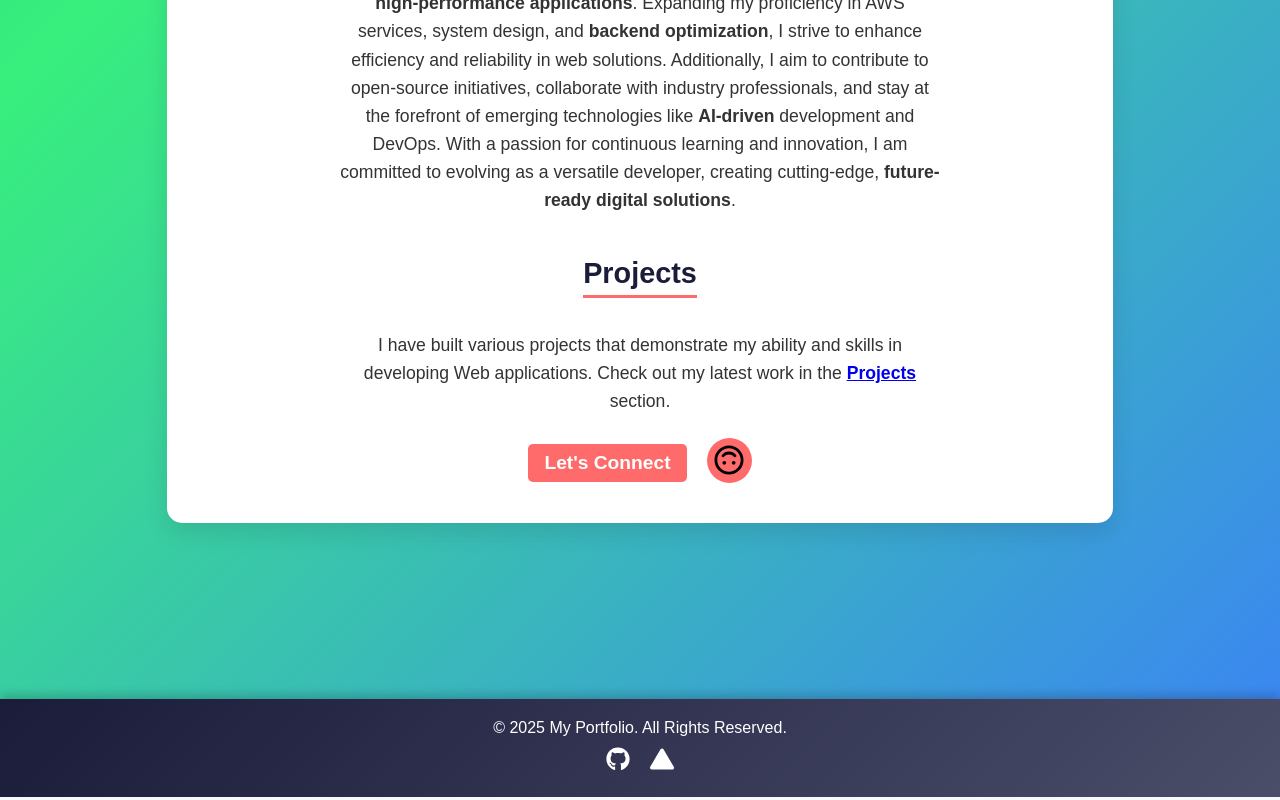
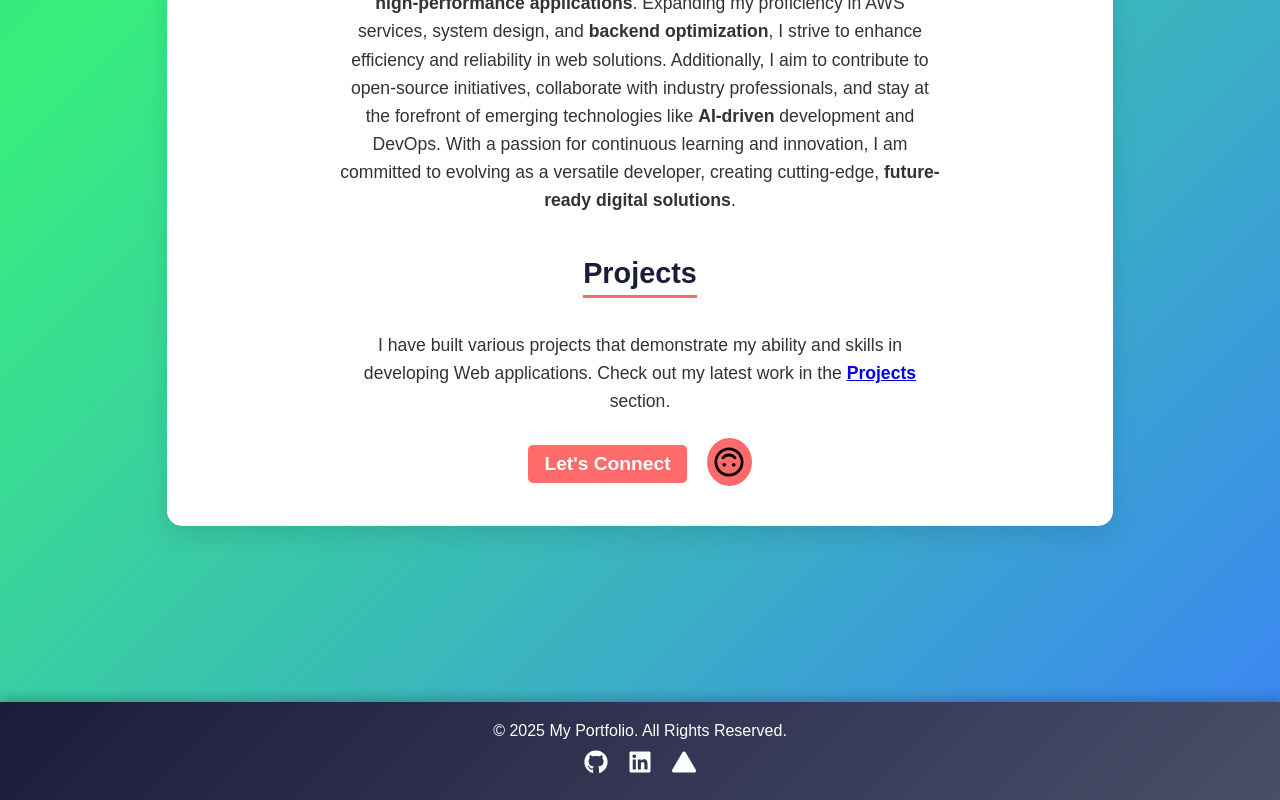
Before and after one commit to my-nxt-learnings/NikhilProtfolio, a React (Create React App) app: page /about in a window 1280 px wide. Shown: the part 1882-2682 px from the top of the page. Built offline with nearby package versions, Linux system fonts and the light colour scheme; a web font is replaced by a local one.

Commit message:
deploymentVersion2

```diff
--- a/src/components/About/index.css
+++ b/src/components/About/index.css
@@ -96,9 +96,7 @@
   border-radius: 30px;
   font-size: 1.2rem;
   font-weight: 600;
-  transition:
-    transform 0.3s ease-in-out,
-    background-color 0.3s;
+  transition: transform 0.3s ease-in-out, background-color 0.3s;
 }
 
 .btn:hover {
@@ -150,6 +148,6 @@
   align-items: center;
 }
 
-.letsconnect{
+.letsconnect {
   margin-right: 20px;
 }
--- a/src/components/Footer/index.css
+++ b/src/components/Footer/index.css
@@ -22,7 +22,9 @@
   color: #ffffff;
   font-size: 1.5rem;
   margin: 0 10px;
-  transition: transform 0.3s ease-in-out, color 0.3s ease-in-out;
+  transition:
+    transform 0.3s ease-in-out,
+    color 0.3s ease-in-out;
 }
 
 .footer-icons a:hover {
--- a/src/components/Footer/index.js
+++ b/src/components/Footer/index.js
@@ -1,5 +1,5 @@
 import './index.css'
-import {FaFacebook, FaTwitter, FaLinkedin, FaGithub} from 'react-icons/fa'
+import {FaLinkedin, FaGithub} from 'react-icons/fa'
 import {BsTriangleFill} from 'react-icons/bs'
 
 const Footer = () => (
@@ -10,9 +10,17 @@ const Footer = () => (
         href="https://github.com/my-nxt-learnings"
         target="_blank"
         rel="noopener noreferrer"
-        title="Github"
+        title="Githyb"
       >
         <FaGithub />
+      </a>
+      <a
+        href="https://github.com/my-nxt-learnings"
+        target="_blank"
+        rel="noopener noreferrer"
+        title="LinkedIn"
+      >
+        <FaLinkedin />
       </a>
       <a
         href="https://vercel.com/nikhils-projects-0c983374"
--- a/src/components/FunFact/index.css
+++ b/src/components/FunFact/index.css
@@ -9,10 +9,10 @@
   transform: rotateZ(180deg);
   background-color: #ff6b6b;
   border-radius: 50%;
-  height: 45px;
+  height: 48px;
   width: 45px;
   border: none;
- margin-top: 5px;
+  margin-top: 5px;
   display: flex;
   justify-content: center;
   align-items: center;
--- a/src/components/FunFact/index.js
+++ b/src/components/FunFact/index.js
@@ -5,9 +5,8 @@ import './index.css'
 const FunFactsPopup = () => (
   <Popup
     trigger={
-      <button className="smiley">
-        {' '}
-        <FaRegSmile size={30} />{' '}
+      <button type="button" className="smiley">
+        <FaRegSmile size={30} />
       </button>
     }
     modal
--- a/src/components/Home/index.css
+++ b/src/components/Home/index.css
@@ -59,7 +59,7 @@ body {
   margin-bottom: 7px;
 }
 
-.btn-container{
+.btn-container {
   display: flex;
   width: 100%;
   align-items: center;
@@ -77,9 +77,7 @@ body {
   border-radius: 30px;
   font-size: 1.2rem;
   font-weight: 600;
-  transition:
-    transform 0.3s ease-in-out,
-    background-color 0.3s;
+  transition: transform 0.3s ease-in-out, background-color 0.3s;
   display: flex;
   align-items: center;
   gap: 8px;
```
Also changed, not shown: .projectConfig.json, 1 other file (tests, documents, lock files or other folders).
